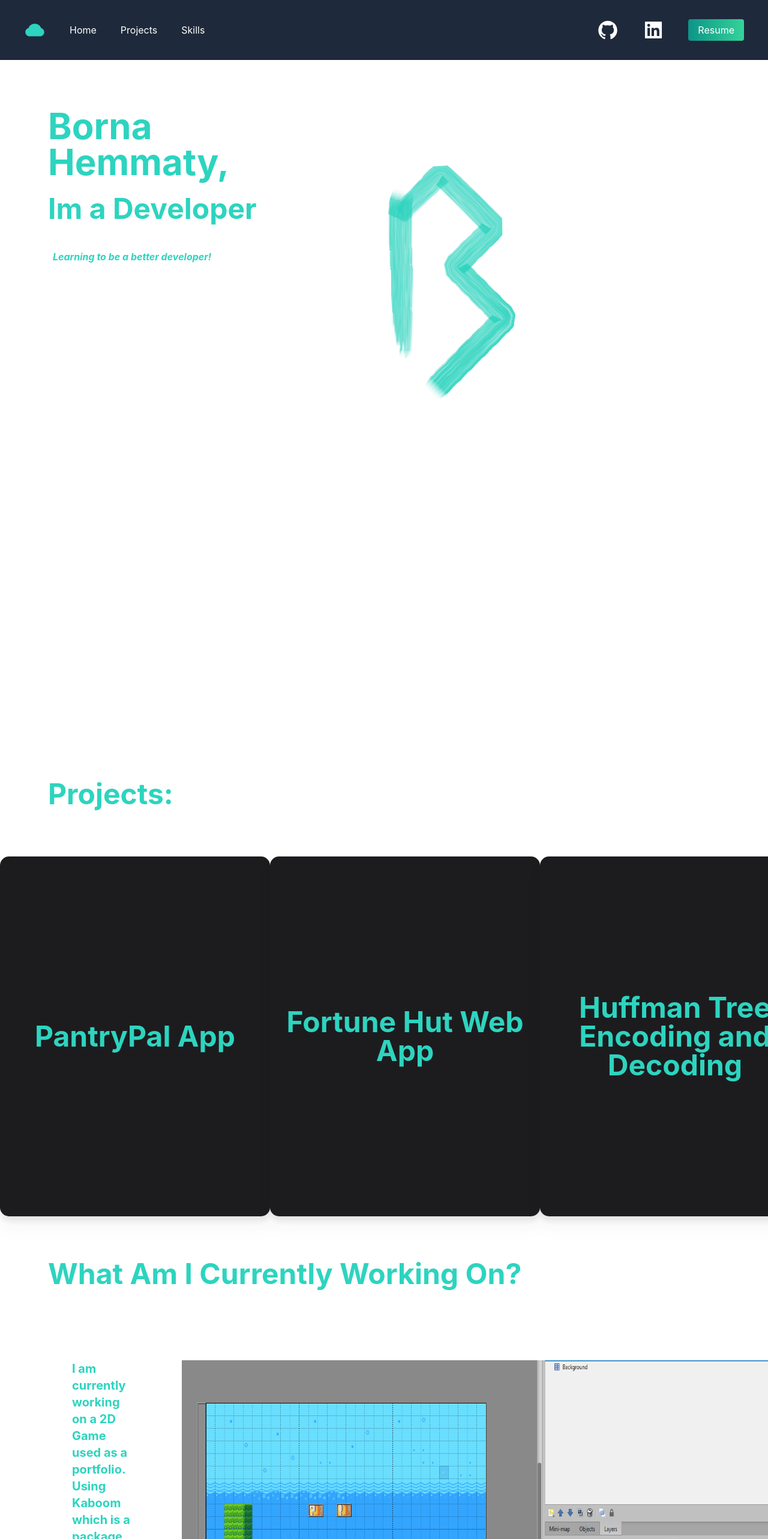
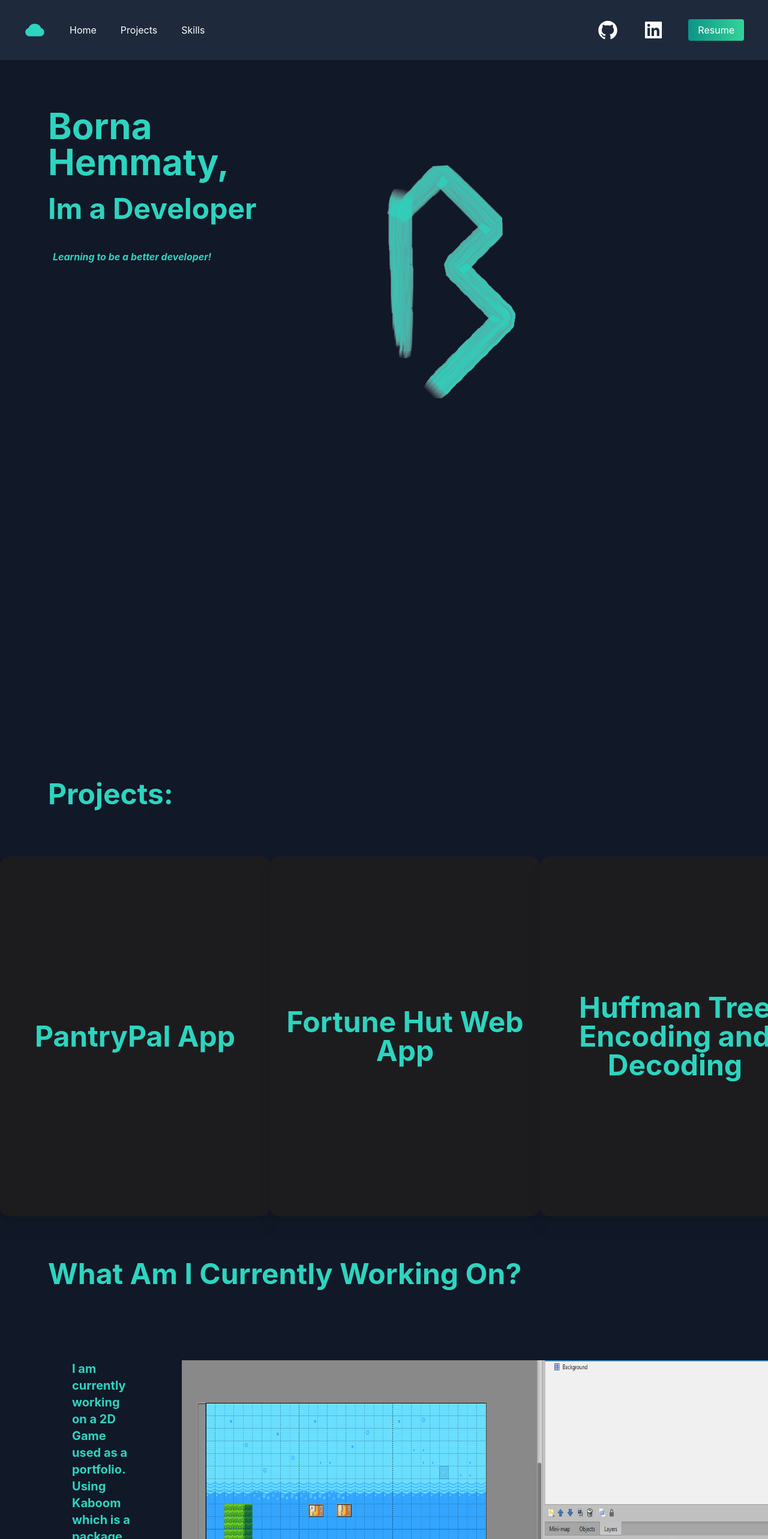
Before and after one commit to Borna1103/Borna, a Next.js app: page / in a window 1280 px wide. Shown: the top 2566 px of the page at 60% size. Built offline with nearby package versions, Linux system fonts and the light colour scheme.

Commit message:
changing darkmode

```diff
--- a/pages/index.tsx
+++ b/pages/index.tsx
@@ -131,7 +131,7 @@ export default function Home() {
           * Page Introduction (Home page)
           */}
 
-        <div className='flex-grow dark:bg-gray-900' id='home'>
+        <div className='flex-grow bg-gray-900' id='home'>
           {/* Content */}
           <div className='py-20 font-bold text-teal-400  px-20 min-h-screen cursor-default' >
             <div className='flex justify-between'>
@@ -148,13 +148,13 @@ export default function Home() {
         {/*
           * Empty Space
           */}
-        <div className='dark:bg-gray-900 h-80'></div>
+        <div className='bg-gray-900 h-80'></div>
 
 
         {/*
           * Projects
           */}
-        <div className='dark:bg-gray-900 h-screen' id='projects'>
+        <div className='bg-gray-900 h-screen' id='projects'>
 
           <div className='py-20 font-bold text-teal-400  px-20 cursor-default' >
                 <h1 className='text-5xl'>Projects:</h1>
@@ -186,7 +186,7 @@ export default function Home() {
 
 
 
-        <div className='  dark:bg-gray-900 min-h-screen'>
+        <div className='  bg-gray-900 min-h-screen'>
           <div className='py-20 font-bold text-teal-400  px-20 min-h-screen cursor-default' >
             <h1 className='text-5xl mb-20'>What Am I Currently Working On?</h1>
             <div className='flex '>
@@ -202,18 +202,18 @@ export default function Home() {
         {/*
          * Skills
                 */}
-        <section className="bg-white dark:bg-gray-900 antialiased" id="skills">
+        <section className="bg-white bg-gray-900 antialiased" id="skills">
         <div className="max-w-screen-xl px-4 py-8 mx-auto lg:px-6 sm:py-16 lg:py-24">
           <div className="max-w-2xl mx-auto text-center">
-            <h2 className="text-3xl font-extrabold leading-tight tracking-tight text-gray-900 sm:text-4xl dark:text-white">
+            <h2 className="text-3xl font-extrabold leading-tight tracking-tight text-gray-900 sm:text-4xl text-white">
               My Technical Skills
             </h2>
-            <p className="mt-4 text-base font-normal text-gray-500 sm:text-xl dark:text-gray-400">
+            <p className="mt-4 text-base font-normal text-gray-500 sm:text-xl text-gray-400">
               What I know how to do!
             </p>
           </div>
 
-          <ul className="mt-10 flex flex-wrap items-center justify-center text-gray-900 dark:text-white">
+          <ul className="mt-10 flex flex-wrap items-center justify-center text-gray-900 text-white">
           <li>
               <a className="me-4 transition ease-in-out hover:-translate-y-1 hover:scale-110 hover:cursor-default hover:text-indigo-500 md:me-6 ">Java</a>
           </li>
```
